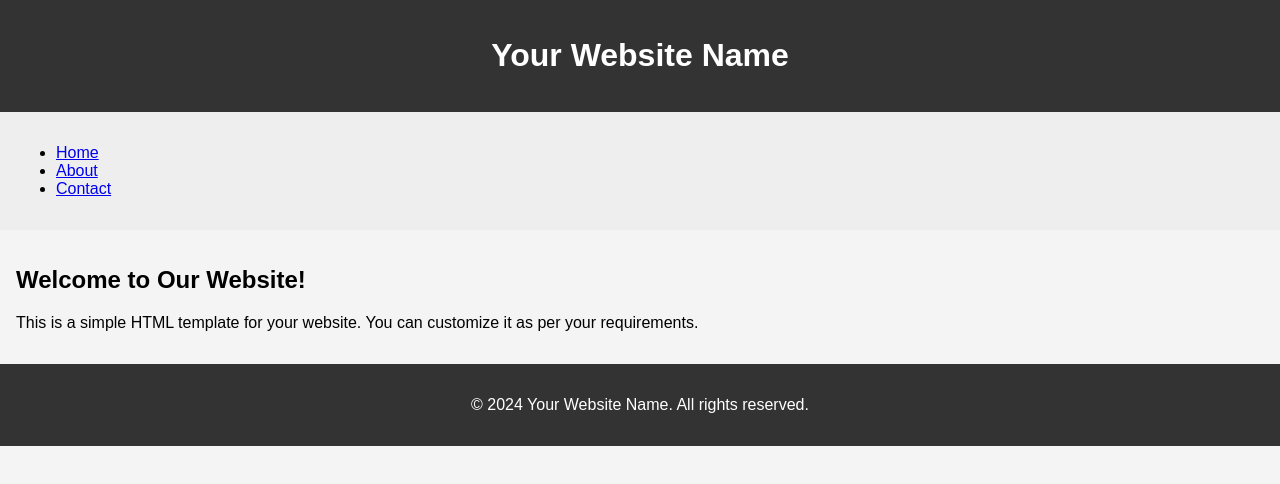
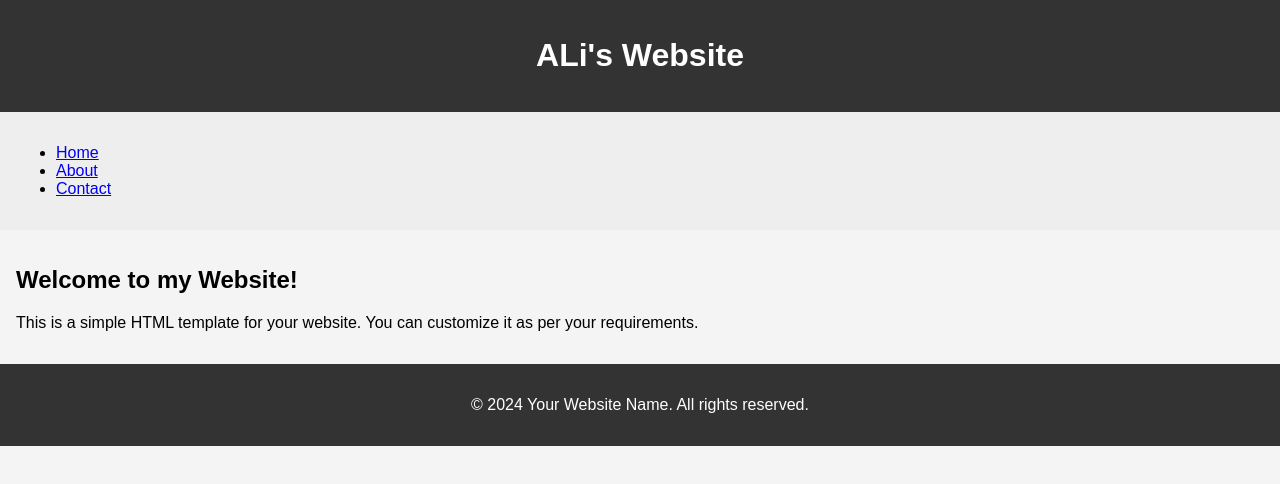
Before and after one commit to Ilovecodeing986/My_first_Website, a plain HTML site: page index.html in a window 1280 px wide. Drawn offline with Linux system fonts and the light colour scheme.

Commit message:
index.html

```diff
--- a/index.html
+++ b/index.html
@@ -39,7 +39,7 @@
 <body>
 
     <header>
-        <h1>Your Website Name</h1>
+        <h1>ALi's Website</h1>
     </header>
 
     <nav>
@@ -51,7 +51,7 @@
     </nav>
 
     <main>
-        <h2>Welcome to Our Website!</h2>
+        <h2>Welcome to my Website!</h2>
         <p>This is a simple HTML template for your website. You can customize it as per your requirements.</p>
     </main>
 
```
